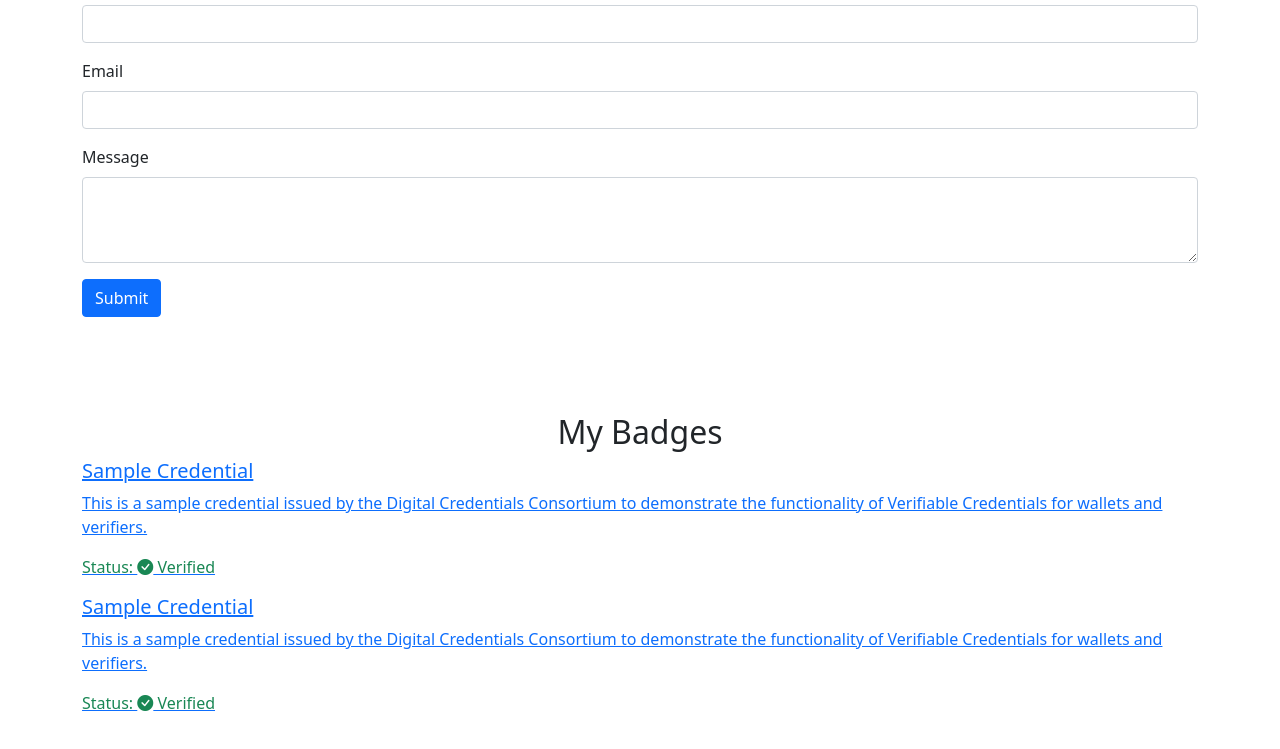
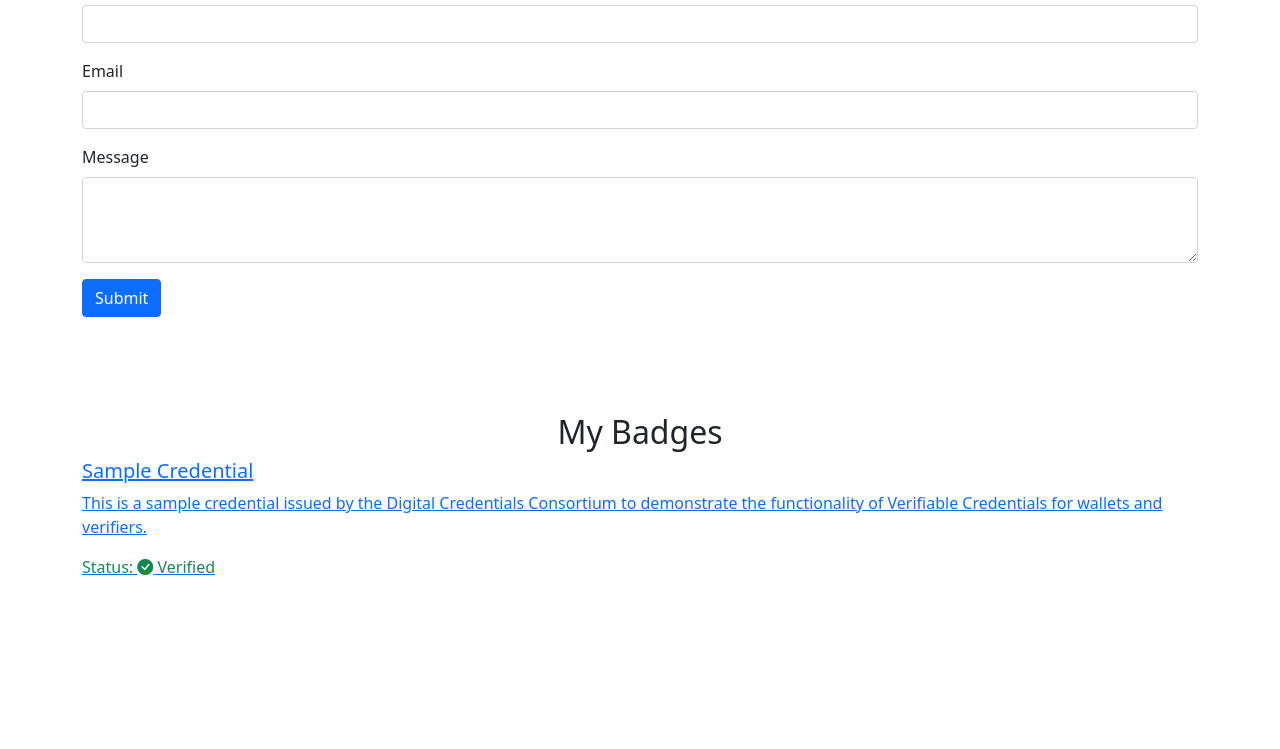
Before and after one commit to ndigirigijohn/credentialbadgestestpage, a plain HTML site: page index.html in a window 1280 px wide. Shown: the part 558-1307 px from the top of the page. After the commit the page ends 1201 px from the top, so only its background shows below. Drawn offline with nearby package versions, Linux system fonts and the light colour scheme.

Commit message:
test credential

```diff
--- a/index.html
+++ b/index.html
@@ -83,17 +83,7 @@
               </div>
 
 
-              <div class="credential-container">
-                <link rel="stylesheet" href="https://cdn.jsdelivr.net/npm/bootstrap-icons@1.11.3/font/bootstrap-icons.min.css">
-                <a id="credential-40d46f34-dae3-436f-aa30-ec6477e322e2" href="https://credentialbadges.azurewebsites.net/verifier/40d46f34-dae3-436f-aa30-ec6477e322e2" class="credential-card" data-credential-id="40d46f34-dae3-436f-aa30-ec6477e322e2">
-                  <div class="credential-card-body">
-                    <h5 class="credential-card-title">Sample Credential</h5>
-                    <p class="credential-card-text">This is a sample credential issued by the Digital Credentials Consortium to demonstrate the functionality of Verifiable Credentials for wallets and verifiers.</p>
-                    <p id="credential-status-40d46f34-dae3-436f-aa30-ec6477e322e2" class="text-success">Status: <i class="bi bi-check-circle-fill"></i> Verified</p>
-                  </div>
-                </a>
-                <script src="https://credentialbadges.azurewebsites.net/credential-status-update.js"></script>
-              </div>
+
 
 
 
```
